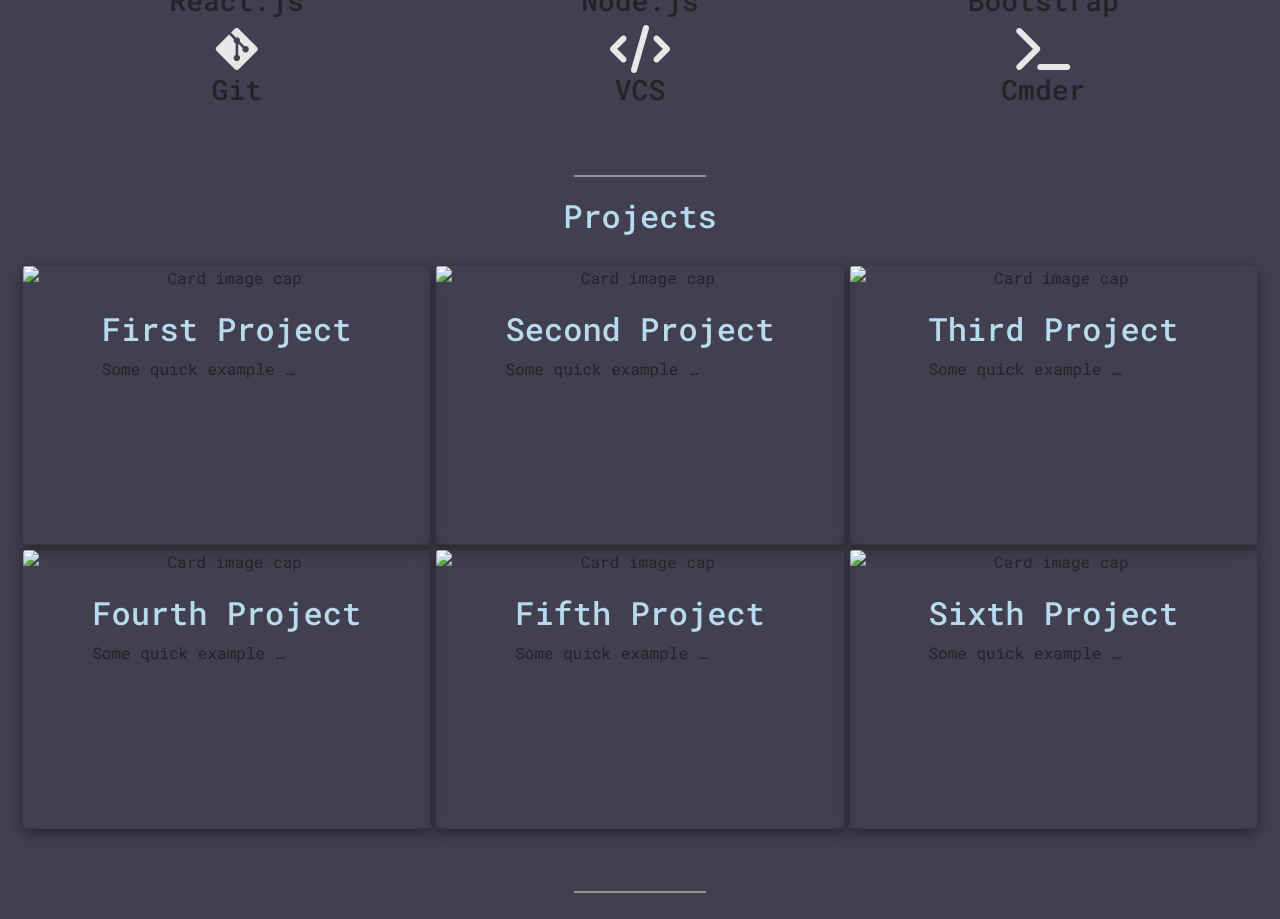
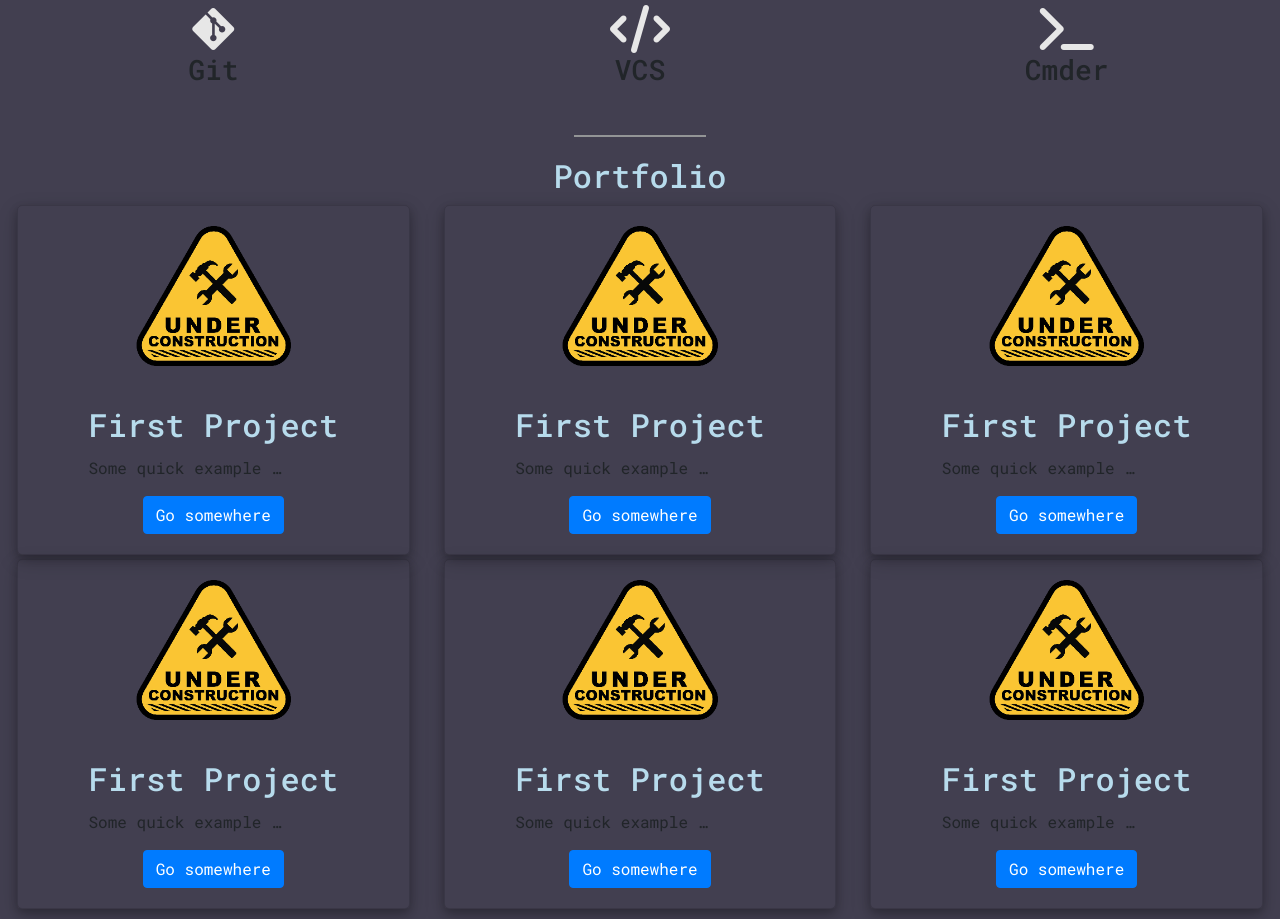
Before and after one commit to KiwiKoi/Portfolio, a website: page index.html in a window 1280 px wide. Shown: the part 1016-1935 px from the top of the page. Drawn offline with nearby package versions, Linux system fonts and the light colour scheme.

Commit message:
Set up grid system to fix alignments

```diff
--- a/index.html
+++ b/index.html
@@ -21,7 +21,7 @@
         <div class="collapse navbar-collapse" id="navbarNavAltMarkup">
           <div class="navbar-nav mr-auto">
             <a class="nav-item nav-link" href="#skills">Skillset</a>
-            <a class="nav-item nav-link" href="#projects">Projects</a>
+            <a class="nav-item nav-link" href="#portfolio">Portfolio</a>
             <a class="nav-item nav-link" href="#contact">Contact</a>
           </div>
           <div class="dropdown">
@@ -40,100 +40,145 @@
     <header>
         <h1 class="heading">Hi, I'm Daniel</h1>
         <h3 class="subtitle">Front-end developer</h3>
-        <a class="button" href="#projects">See My Projects</a>
+        <a class="button" href="#portfolio">See My Projects</a>
     </header>
 
-    <div class="main">
+    <div class="container-fluid main">
         <hr>
         <section id="skills" class="skills">
             <div class="section-title">
                 <h2>Skillset</h2>
             </div>
                     <div class="container-fluid">
-                    <div class="wrapper">
+                        <div class="row justify-content-center">
+                            <div class="col-lg-4 col-md-6 col-sm-6">
                                 <div><i class="fab fa-html5"></i>
                                     <h3>HTML</h3>
                                 </div>
+                            </div>
+                            <div class="col-lg-4 col-md-6 col-sm-6">
                                 <div><i class="fab fa-css3 icon-4x"></i>
                                     <h3>CSS</h3>
                                 </div>
+                            </div>
+                            <div class="col-lg-4 col-md-12 col-sm-12">
                                 <div>
                                     <i class="fab fa-js"></i>
                                     <h3>Javascript</h3>
                                 </div>
+                            </div>
+                        </div>
+                        <div class="row justify-content-center">
+                            <div class="col-lg-4 col-md-6 col-sm-6">
                                 <div>
                                     <i class="fab fa-react"></i>
                                     <h3>React.js</h3>
                                 </div>
+                            </div>
+                            <div class="col-lg-4 col-md-6 col-sm-6">
                                 <div>
                                     <i class="fab fa-node-js"></i>
                                     <h3>Node.js</h3>
                                 </div>
+                            </div>
+                            <div class="col-lg-4 col-md-12 col-sm-12">
                                 <div>
                                     <i class="fab fa-bootstrap"></i>
                                     <h3>Bootstrap</h3>
                                 </div>
+                            </div>
+                        </div>
+                        <div class="row justify-content-center">
+                            <div class="col-lg-4 col-md-6 col-sm-6">
                                 <div>
                                     <i class="fab fa-git-alt"></i>
                                     <h3>Git</h3>
                                 </div>
+                            </div>
+                            <div class="col-lg-4 col-md-6 col-sm-6">
                                 <div>
                                     <i class="fas fa-code"></i>
                                     <h3>VCS</h3>
                                 </div>
+                            </div>
+                            <div class="col-lg-4 col-md-12 col-sm-12">
                                 <div>
                                     <i class="fas fa-terminal"></i>
                                     <h3>Cmder</h3>
                                 </div>
                             </div>
                         </div>
+                    </div>
         </section>
     <hr>
-        <section id="projects" class="projects">
+        <section id="portfolio" class="portfolio">
             <div class="section-title">
-                <h2>Projects</h2>
+                <h2>Portfolio</h2>
             </div>
-            <div class="wrapper">
-                <div class="card" >
-                    <img class="card-img-top" src=".../100px180/?text=Image cap" alt="Card image cap">
+            <div class="container-fluid">
+                <div class="row justify-content-center">
+                    <div class="col-lg-4 col-md-6 col-sm-6">
+                        <div class="card"  >
+                            <img class="card-img-top card-body" src="images/under-construction.png" alt="Card image cap">
                             <div class="card-body">
-                        <h2>First Project</h2>
+                                <h2 class="card-title" >First Project</h2>
                               <p class="card-text">Some quick example text to build on the card title and make up the bulk of the card's content.</p>
+                              <a href="#" class="btn btn-primary">Go somewhere</a>
                             </div>
                             </div>
-                  <div class="card">
-                    <img class="card-img-top" src=".../100px180/?text=Image cap" alt="Card image cap">
+                    </div>
+                    <div class="col-lg-4 col-md-6 col-sm-6">
+                        <div class="card"  >
+                            <img class="card-img-top card-body" src="images/under-construction.png" alt="Card image cap">
                             <div class="card-body">
-                        <h2>Second Project</h2>
+                                <h2 class="card-title" >First Project</h2>
                             <p class="card-text">Some quick example text to build on the card title and make up the bulk of the card's content.</p>
+                            <a href="#" class="btn btn-primary">Go somewhere</a>
                             </div>
                     </div>
-                  <div class="card">
-                    <img class="card-img-top" src=".../100px180/?text=Image cap" alt="Card image cap">
+                    </div>
+                    <div class="col-lg-4 col-md-6 col-sm-6">
+                        <div class="card"  >
+                            <img class="card-img-top card-body" src="images/under-construction.png" alt="Card image cap">
                             <div class="card-body">
-                        <h2>Third Project</h2>
+                                <h2 class="card-title" >First Project</h2>
                             <p class="card-text">Some quick example text to build on the card title and make up the bulk of the card's content.</p>
+                            <a href="#" class="btn btn-primary">Go somewhere</a>
                             </div>
                     </div>
-                  <div class="card">
-                    <img class="card-img-top" src=".../100px180/?text=Image cap" alt="Card image cap">
-                    <div class="card-body">
-                        <h2>Fourth Project</h2>
-                      <p class="card-text">Some quick example text to build on the card title and make up the bulk of the card's content.</p>
                     </div>
                 </div>
-                  <div class="card">
-                    <img class="card-img-top" src=".../100px180/?text=Image cap" alt="Card image cap">
+
+                <div class="row justify-content-center">
+                    <div class="col-lg-4 col-md-6 col-sm-6">
+                        <div class="card"  >
+                            <img class="card-img-top card-body" src="images/under-construction.png" alt="Card image cap">
                             <div class="card-body">
-                        <h2>Fifth Project</h2>
+                                <h2 class="card-title" >First Project</h2>
                             <p class="card-text">Some quick example text to build on the card title and make up the bulk of the card's content.</p>
+                            <a href="#" class="btn btn-primary">Go somewhere</a>
                         </div>
                     </div>
-                  <div class="card">
-                    <img class="card-img-top" src=".../100px180/?text=Image cap" alt="Card image cap">
+                    </div>
+                    <div class="col-lg-4 col-md-6 col-sm-6">
+                        <div class="card"  >
+                            <img class="card-img-top card-body" src="images/under-construction.png" alt="Card image cap">
                             <div class="card-body">
-                        <h2>Sixth Project</h2>
+                                <h2 class="card-title" >First Project</h2>
                               <p class="card-text">Some quick example text to build on the card title and make up the bulk of the card's content.</p>
+                              <a href="#" class="btn btn-primary">Go somewhere</a>
+                            </div>
+                    </div>
+                    </div>
+                    <div class="col-lg-4 col-md-6 col-sm-6">
+                        <div class="card"  >
+                            <img class="card-img-top card-body" src="images/under-construction.png" alt="Card image cap">
+                            <div class="card-body">
+                                <h2 class="card-title" >First Project</h2>
+                              <p class="card-text">Some quick example text to build on the card title and make up the bulk of the card's content.</p>
+                              <a href="#" class="btn btn-primary">Go somewhere</a>
+                            </div>
+                    </div>
                     </div>
                 </div>
                 </div>
--- a/styles.css
+++ b/styles.css
@@ -85,14 +85,23 @@ div.section-title {
 }
 
 .card {
+  display: flex;
   background-color: transparent;
   box-sizing: border-box;
+  align-content: center;
   border-width: 1px;
   border-radius: 5px;
   margin: 2px;
-  height: 35vh;
-  max-width: 35vw;
+  min-height: 0vh;
+  min-width: 30vw;
   box-shadow: 0 4px 8px 0 rgba(0, 0, 0, 0.2), 0 6px 20px 0 rgba(0, 0, 0, 0.19);
+}
+
+img {
+  align-self: center;
+  max-width: 50%;
+  max-height: 50%;
+  display: block;
 }
 
 .fab,
@@ -120,7 +129,7 @@ div.section-title {
 }
 
 .wrapper {
-  display: grid;
+  display: flex;
   grid-template-columns: repeat(3, 1fr);
   padding: 20px;
   align-items: center;
@@ -132,7 +141,7 @@ div.section-title {
 }
 
 .skills,
-.projects,
+.portfolio,
 .contact {
   padding: 20px 0 40px 0;
   align-items: center;
```
Also changed, not shown: images/under-construction.png (added). Lines whose indentation alone changed are shown as unchanged.
